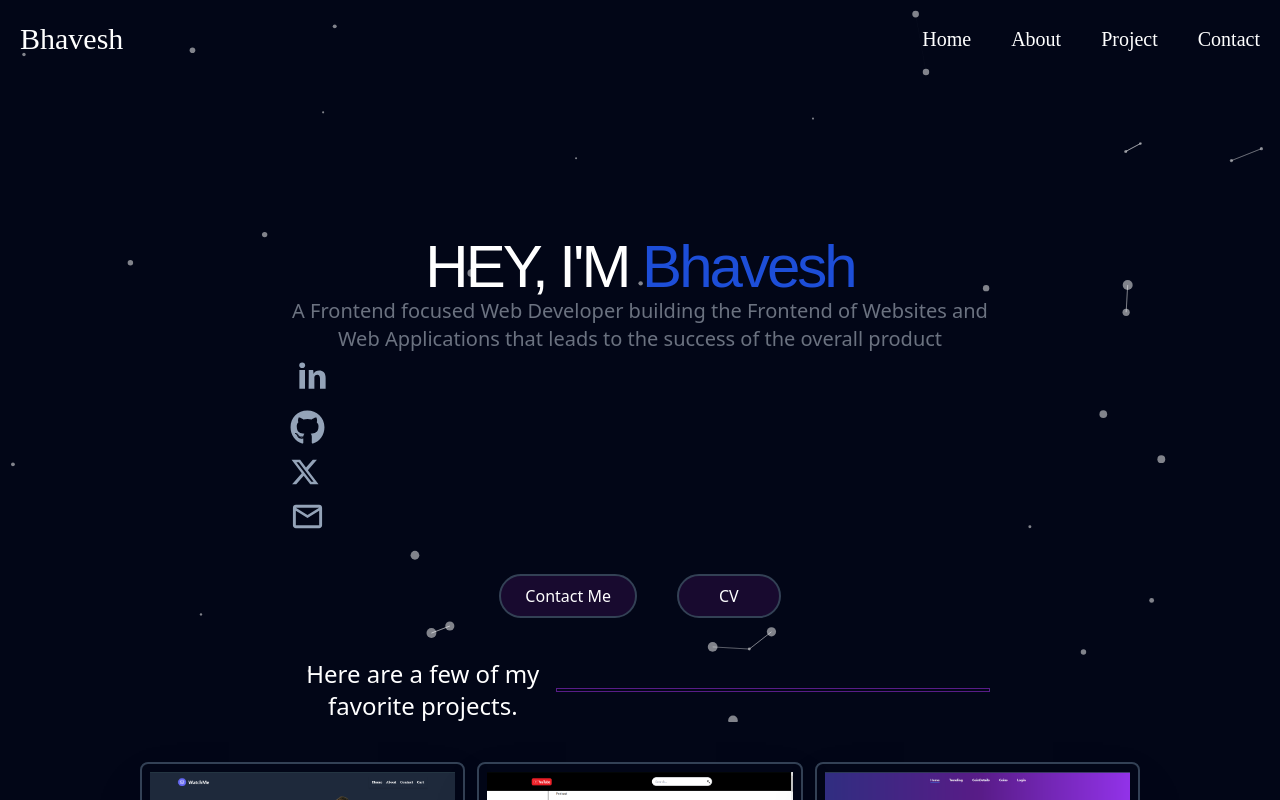
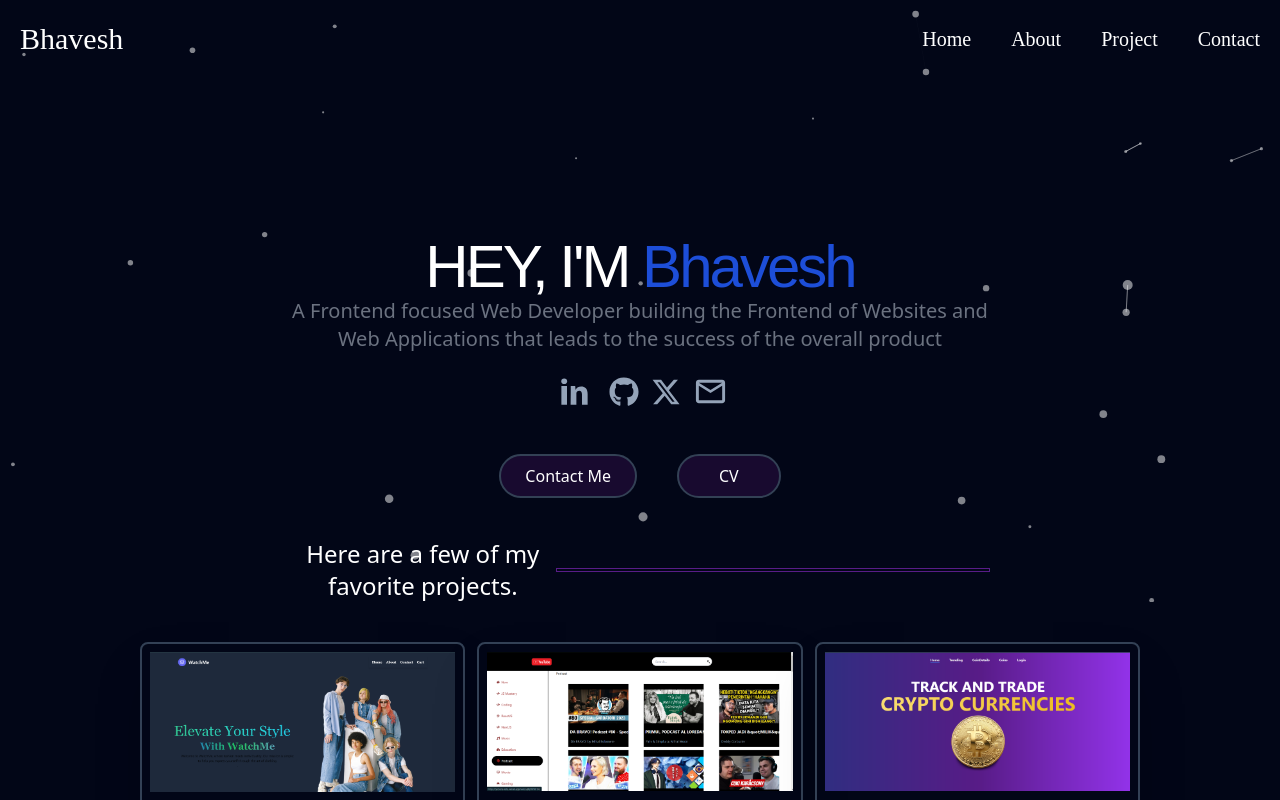
Before and after one commit to icobhavesh/Portfolio2.0, a React (Vite) app: page / in a window 1280 px wide. Shown: the top 800 px of the page. Built offline with nearby package versions, Linux system fonts and the light colour scheme.

Commit message:
Update SocialMedia.jsx

```diff
--- a/src/Components/SocialMedia.jsx
+++ b/src/Components/SocialMedia.jsx
@@ -1,3 +1,6 @@
+// import { TiSocialLinkedin } from "react-icons/ti";
+// import { FaGithub } from "react-icons/fa6";
+// import { FaXTwitter } from "react-icons/fa6";
 import { TiSocialLinkedin } from "react-icons/ti";
 import { FaGithub } from "react-icons/fa6";
 import { FaXTwitter } from "react-icons/fa6";
@@ -6,12 +9,12 @@ const SocialMedia = () => {
     return (
         <div className="max-w-[1240px] mx-auto bg-slate-950  static">
             {/* <h1 className="text-2xl pl-10 text-white">Social</h1> */}
-            <div className="text-slate-400 flex flex-col  justify-center gap-3 mr-2">
+            <div className="text-slate-400 flex  pt-4   items-center justify-center gap-3 ">
                 <a href="linkedin.com/in/bhavesh-saxena-a6a7a3276">
                     <TiSocialLinkedin size={45} />
                 </a>
                 <a href="https://github.com/dashboard">
-                    <FaGithub size={35} />
+                    <FaGithub size={30} />
                 </a>
 
                 <a href="">
@@ -26,3 +29,28 @@ const SocialMedia = () => {
     )
 }
 export default SocialMedia
+// import { MdMailOutline, MdOutlineEmail } from "react-icons/md";
+// const SocialMedia = () => {
+//     return (
+//         <div className="max-w-[1240px] mx-auto bg-slate-950  static">
+//             {/* <h1 className="text-2xl pl-10 text-white">Social</h1> */}
+//             <div className="text-slate-400 flex flex-col  justify-center gap-3 mr-2">
+//                 <a href="linkedin.com/in/bhavesh-saxena-a6a7a3276">
+//                     <TiSocialLinkedin size={45} />
+//                 </a>
+//                 <a href="https://github.com/dashboard">
+//                     <FaGithub size={35} />
+//                 </a>
+
+//                 <a href="">
+//                     < FaXTwitter size={30} />
+//                 </a>
+//                 <a href="mailto:bhaveshsaxena2809@gmail.com">
+//                     <MdMailOutline size={35} />
+//                 </a>
+//             </div>
+
+//         </div>
+//     )
+// }
+// export default SocialMedia
```
